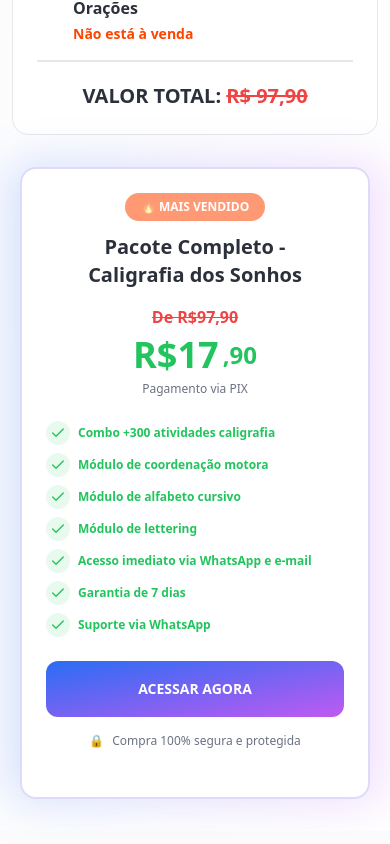
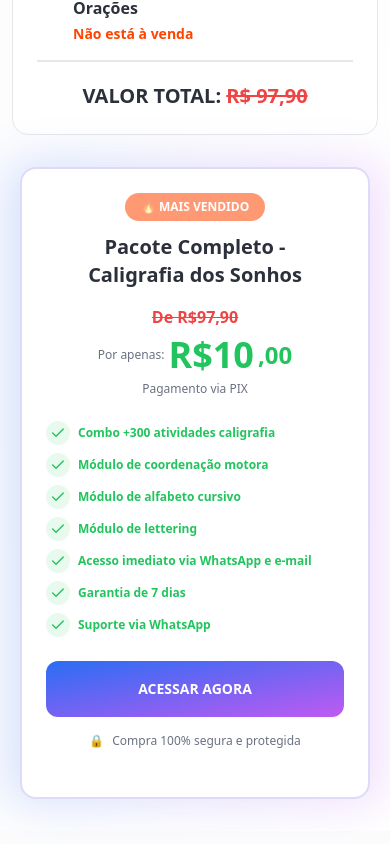
Before and after one commit to thiagozn/sonho-caligrafia-promocao, a React (Vite) app: page / in a window 390 px wide. Shown: the part 11156-12000 px from the top of the page. Built offline with nearby package versions, Linux system fonts and the light colour scheme; the HTML template or start-up script is replaced by a standard one.

Commit message:
alteração no preço

```diff
--- a/src/components/Pricing.tsx
+++ b/src/components/Pricing.tsx
@@ -74,8 +74,9 @@ const Pricing = () => {
                 <div className="space-y-1.5 md:space-y-2 mb-6 md:mb-8">
                   <p className="text-destructive line-through text-base sm:text-lg md:text-xl font-semibold">De R$97,90</p>
                   <div className="flex items-center justify-center gap-1 md:gap-2">
-                    <span className="text-4xl sm:text-5xl md:text-6xl font-bold text-success">R$17</span>
-                    <span className="text-2xl sm:text-3xl md:text-4xl font-bold text-success">,90</span>
+                    <p className="text-xs sm:text-sm text-muted-foreground">Por apenas:</p>
+                    <span className="text-4xl sm:text-5xl md:text-6xl font-bold text-success">R$10</span>
+                    <span className="text-2xl sm:text-3xl md:text-4xl font-bold text-success">,00</span>
                   </div>
                   <p className="text-xs sm:text-sm text-muted-foreground">Pagamento via PIX</p>
                 </div>
```
